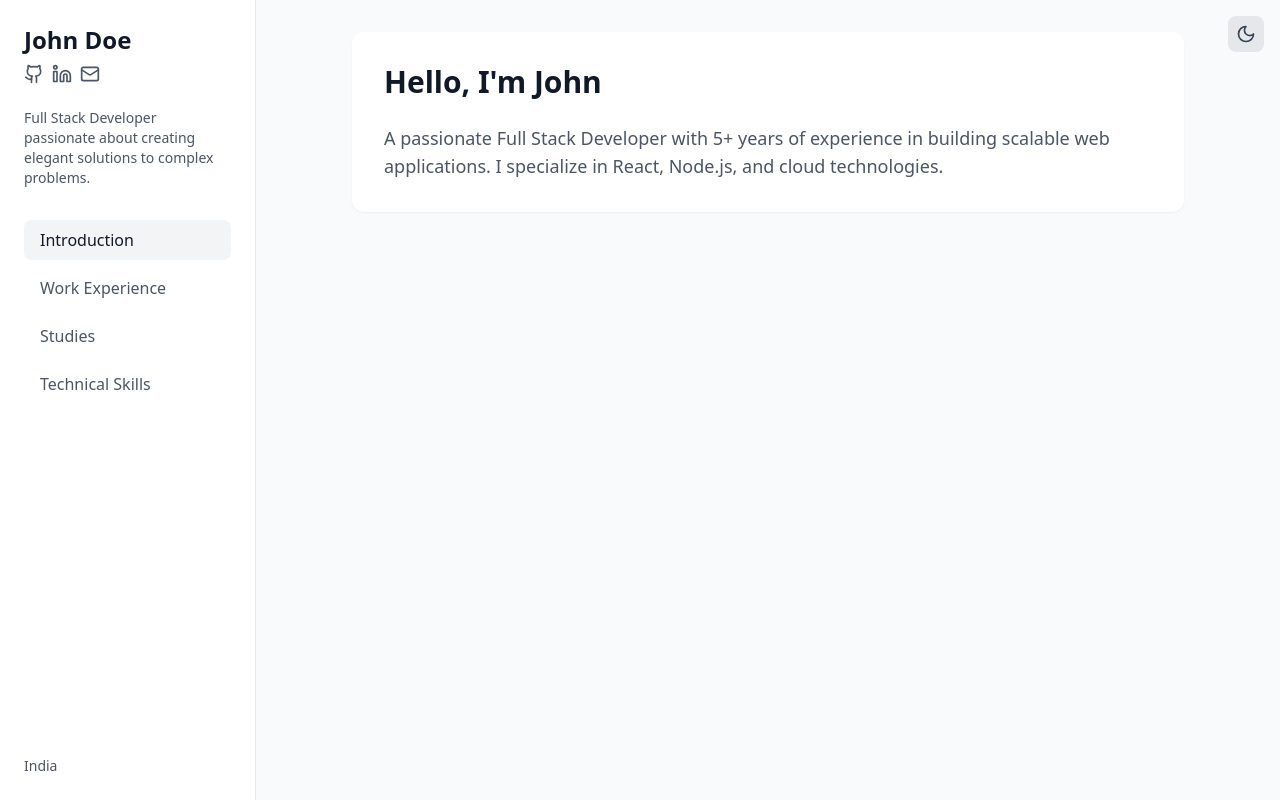
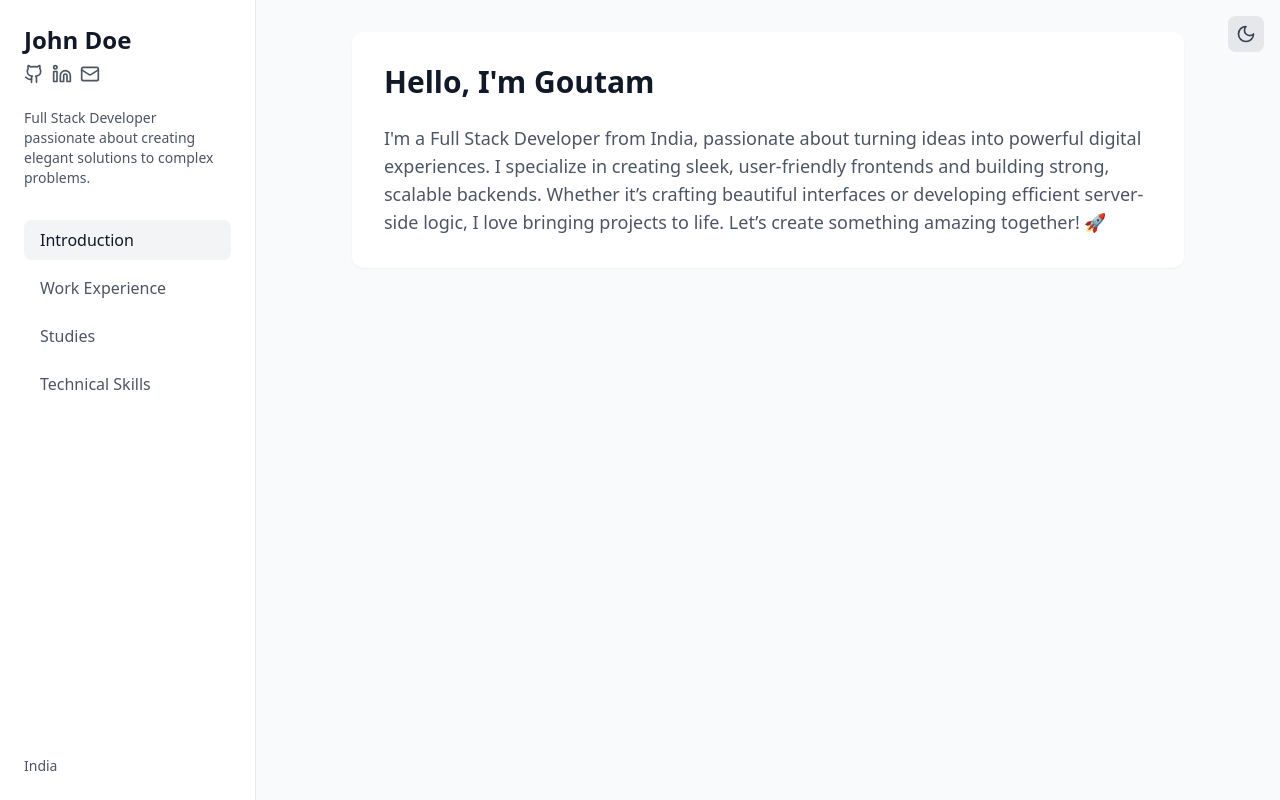
Before and after one commit to Goutam990/Goutam-Portfolio-react, a React (Vite) app: page / in a window 1280 px wide. Built offline with nearby package versions, Linux system fonts and the light colour scheme.

Commit message:
adding info

```diff
--- a/src/components/MainContent.tsx
+++ b/src/components/MainContent.tsx
@@ -11,10 +11,9 @@ export function MainContent({ activeSection }: MainContentProps) {
       case 'introduction':
         return (
           <div className="space-y-6">
-            <h2 className="text-3xl font-bold">Hello, I'm John</h2>
+            <h2 className="text-3xl font-bold">Hello, I'm Goutam</h2>
             <p className="text-lg text-gray-600 dark:text-gray-400">
-              A passionate Full Stack Developer with 5+ years of experience in building scalable web applications.
-              I specialize in React, Node.js, and cloud technologies.
+            I'm a Full Stack Developer from India, passionate about turning ideas into powerful digital experiences. I specialize in creating sleek, user-friendly frontends and building strong, scalable backends. Whether it’s crafting beautiful interfaces or developing efficient server-side logic, I love bringing projects to life. Let’s create something amazing together! 🚀
             </p>
           </div>
         );
@@ -42,14 +41,14 @@ export function MainContent({ activeSection }: MainContentProps) {
             <h2 className="text-3xl font-bold">Education</h2>
             <div className="space-y-6">
               <div className="border-l-2 border-gray-200 dark:border-gray-700 pl-4">
-                <h3 className="text-xl font-semibold">Master's in Computer Science</h3>
+                <h3 className="text-xl font-semibold">Bachelor's in Computer Science</h3>
                 <p className="text-sm text-gray-600 dark:text-gray-400">2016 - 2018</p>
-                <p className="mt-2">University of Technology</p>
+                <p className="mt-2">SVVV</p>
               </div>
               <div className="border-l-2 border-gray-200 dark:border-gray-700 pl-4">
                 <h3 className="text-xl font-semibold">Bachelor's in Computer Engineering</h3>
-                <p className="text-sm text-gray-600 dark:text-gray-400">2012 - 2016</p>
-                <p className="mt-2">Institute of Engineering</p>
+                <p className="text-sm text-gray-600 dark:text-gray-400">2021 - 2025</p>
+                <p className="mt-2">SVIIT</p>
               </div>
             </div>
           </div>
@@ -64,15 +63,15 @@ export function MainContent({ activeSection }: MainContentProps) {
                 <ul className="space-y-2">
                   <li className="flex items-center gap-2">
                     <div className="w-2 h-2 bg-blue-500 rounded-full"></div>
-                    React & React Native
-                  </li>
-                  <li className="flex items-center gap-2">
-                    <div className="w-2 h-2 bg-blue-500 rounded-full"></div>
-                    TypeScript
+                    React
                   </li>
                   <li className="flex items-center gap-2">
                     <div className="w-2 h-2 bg-blue-500 rounded-full"></div>
                     Tailwind CSS
+                  </li>
+                  <li className="flex items-center gap-2">
+                    <div className="w-2 h-2 bg-blue-500 rounded-full"></div>
+                    javascript
                   </li>
                 </ul>
               </div>
@@ -89,7 +88,7 @@ export function MainContent({ activeSection }: MainContentProps) {
                   </li>
                   <li className="flex items-center gap-2">
                     <div className="w-2 h-2 bg-green-500 rounded-full"></div>
-                    AWS
+                    MongoDB
                   </li>
                 </ul>
               </div>
```
